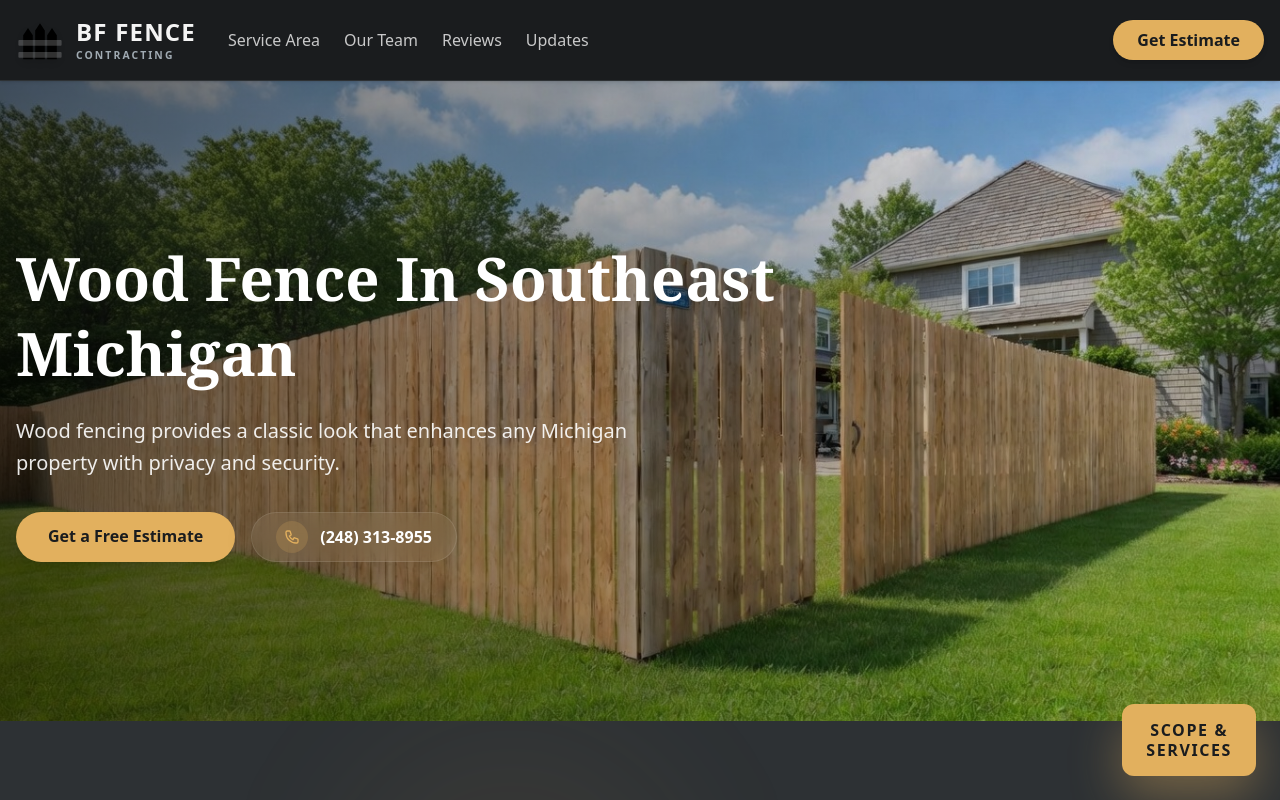
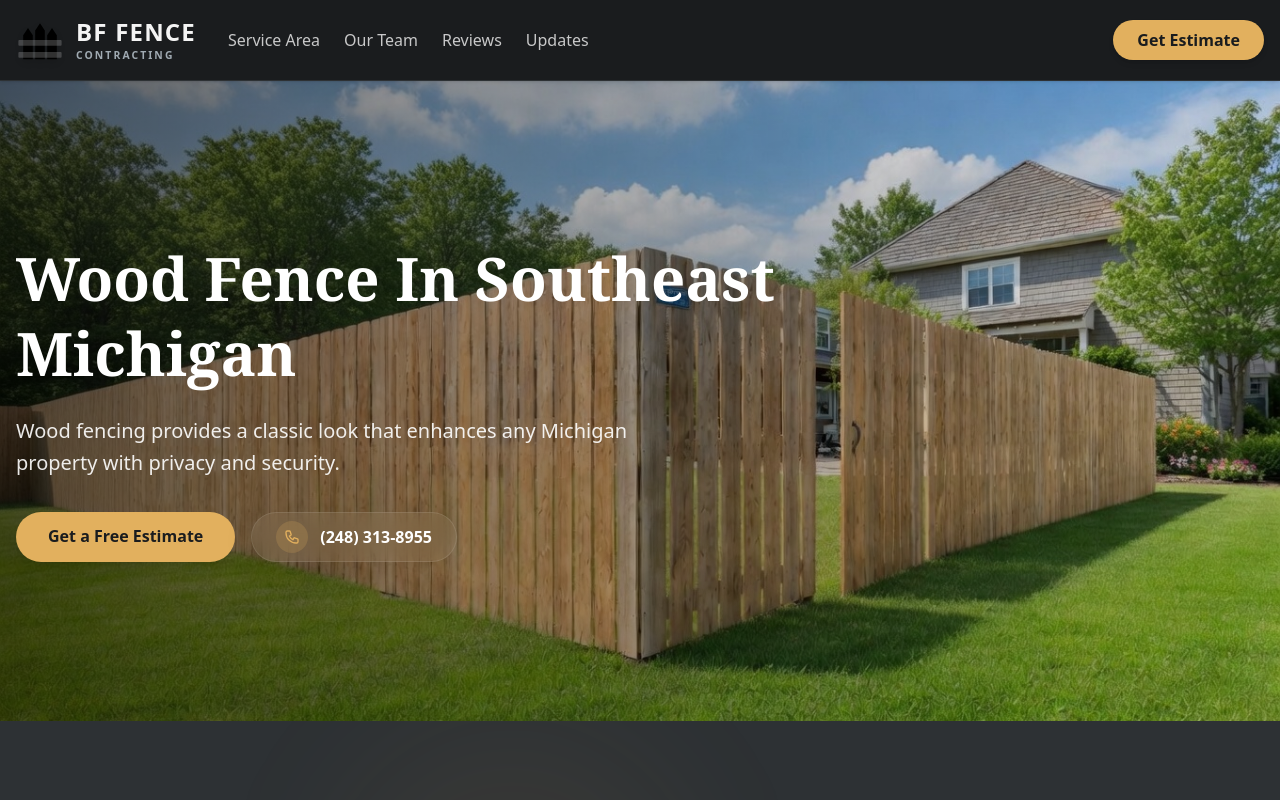
Before and after one commit to AgenticPortfolioX/BFFence, a React (Vite) app: page / in a window 1280 px wide. Shown: the top 800 px of the page. Built offline with nearby package versions, Linux system fonts and the light colour scheme.

Commit message:
chore: revert floating Scope and Services widget

```diff
--- a/src/App.tsx
+++ b/src/App.tsx
@@ -3,7 +3,7 @@
  * SPDX-License-Identifier: Apache-2.0
  */
 
-import { BrowserRouter as Router, Routes, Route, Link } from 'react-router-dom';
+import { BrowserRouter as Router, Routes, Route } from 'react-router-dom';
 import { Header } from './components/Header';
 import { Footer } from './components/CTA_Footer';
 import { Home } from './pages/Home';
@@ -36,13 +36,6 @@ export default function App() {
           <Route path="/terms-of-service" element={<TermsOfService />} />
         </Routes>
         <Footer />
-        <Link
-          to="/service-area"
-          className="fixed bottom-6 right-6 z-50 bg-accent text-background px-6 py-4 rounded-xl shadow-[0_20px_50px_rgba(226,176,94,0.4)] font-black uppercase tracking-widest text-center hover:bg-foreground hover:text-background hover:scale-105 transition-all duration-300 group"
-        >
-          <div className="leading-tight">Scope &</div>
-          <div className="leading-tight">Services</div>
-        </Link>
       </main>
     </Router>
   );
```
